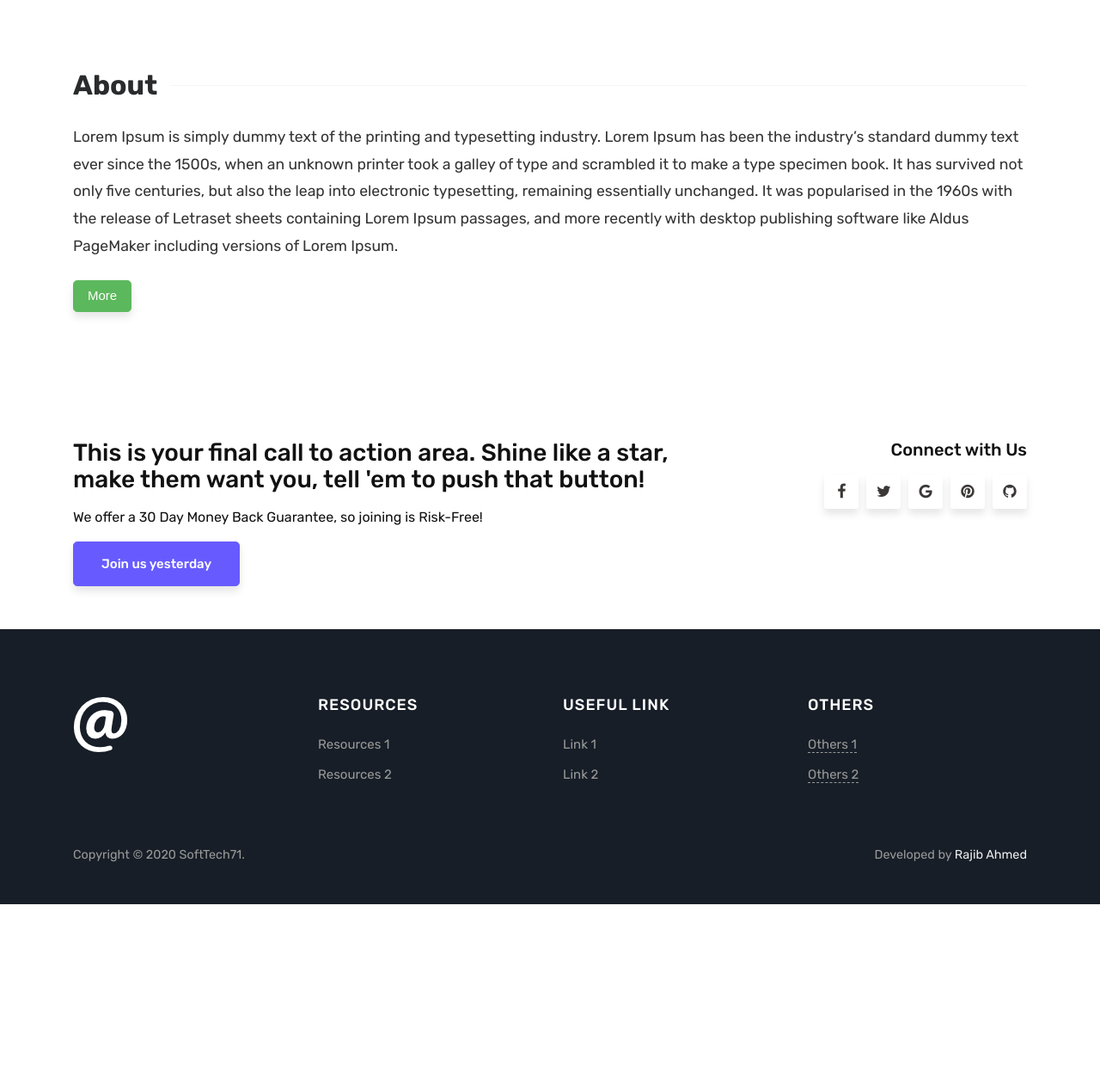
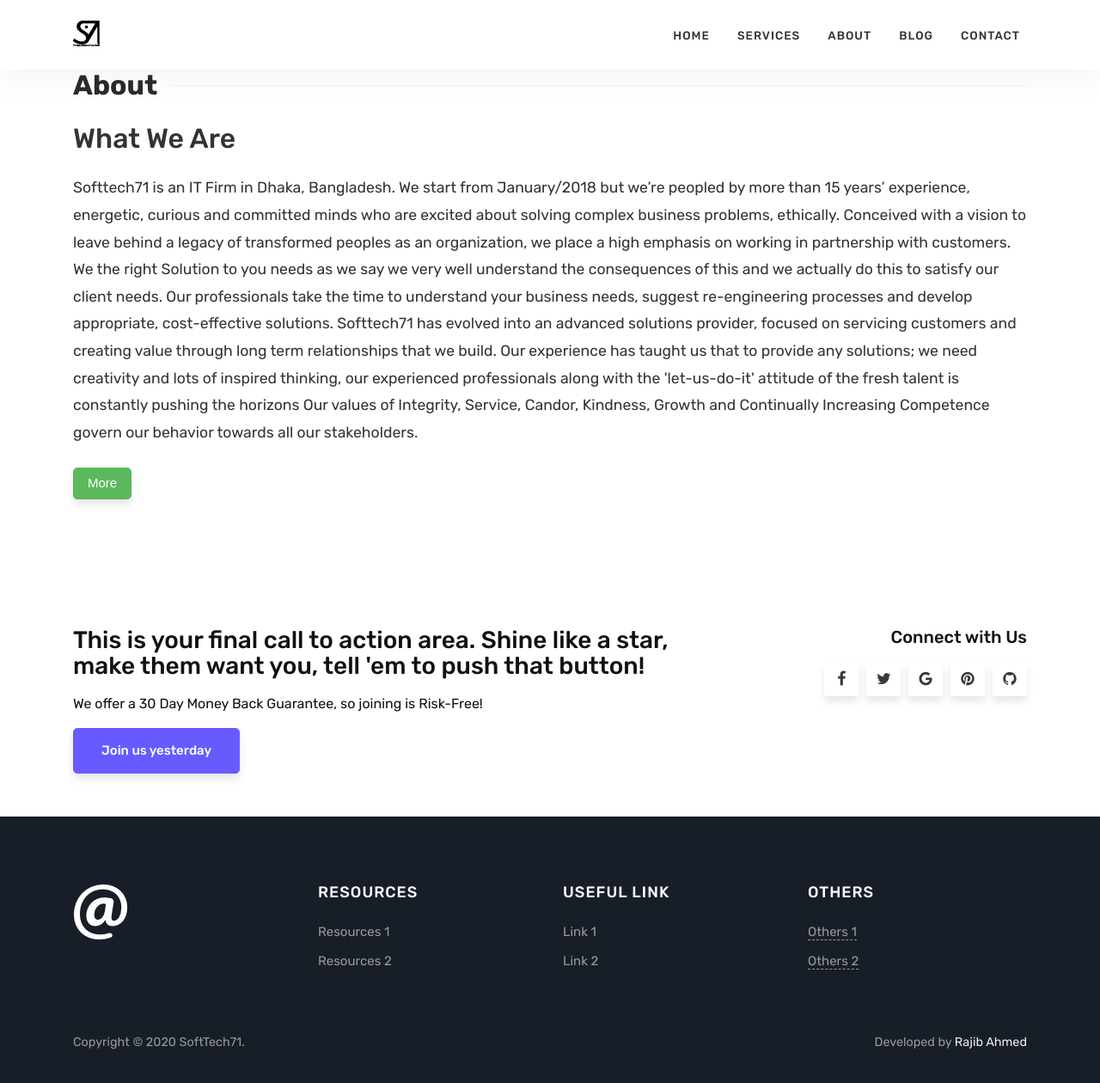
Before and after one commit to softtech71/softtech71.github.io, a Jekyll site: the page built from about.md, in a window 1280 px wide and 1269 px high. Shown: the top 1260 px of the window at 86% size. Built offline with Jekyll 4.4.1, drawn with Linux system fonts in a browser that asks for light colours.

Commit message:
updated about page

```diff
--- a/about.md
+++ b/about.md
@@ -6,7 +6,14 @@
 comments: true
 ---
 
-Lorem Ipsum is simply dummy text of the printing and typesetting industry. Lorem Ipsum has been the industry's standard dummy text ever since the 1500s, when an unknown printer took a galley of type and scrambled it to make a type specimen book. It has survived not only five centuries, but also the leap into electronic typesetting, remaining essentially unchanged. It was popularised in the 1960s with the release of Letraset sheets containing Lorem Ipsum passages, and more recently with desktop publishing software like Aldus PageMaker including versions of Lorem Ipsum.
+## What We Are
+<p>
+Softtech71 is an IT Firm in Dhaka, Bangladesh. We start from January/2018 but we’re peopled by more than 15 years’ experience, energetic, curious and committed minds who are excited about solving complex business problems, ethically. Conceived with a vision to leave behind a legacy of transformed peoples as an organization, we place a high emphasis on working in partnership with customers.
+
+We the right Solution to you needs as we say we very well understand the consequences of this and we actually do this to satisfy our client needs. Our professionals take the time to understand your business needs, suggest re-engineering processes and develop appropriate, cost-effective solutions. Softtech71 has evolved into an advanced solutions provider, focused on servicing customers and creating value through long term relationships that we build.
+
+Our experience has taught us that to provide any solutions; we need creativity and lots of inspired thinking, our experienced professionals along with the 'let-us-do-it' attitude of the fresh talent is constantly pushing the horizons Our values of Integrity, Service, Candor, Kindness, Growth and Continually Increasing Competence govern our behavior towards all our stakeholders.
+<p/>
 
 
 <button class="btn btn-success">More</button>
```
